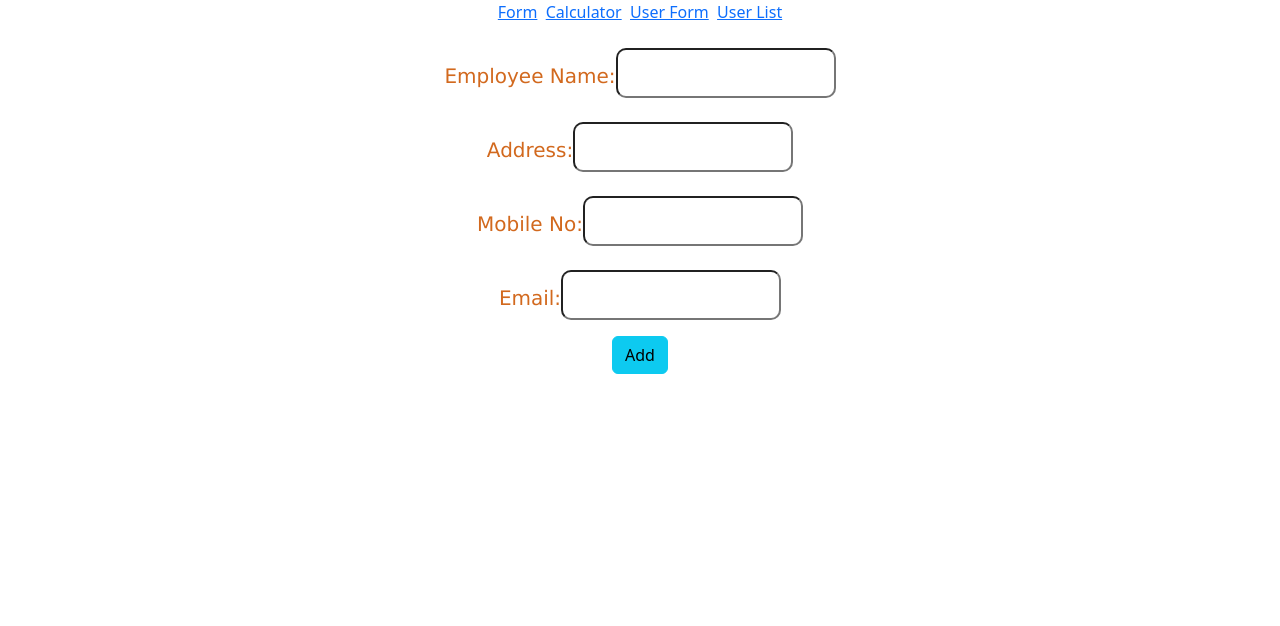
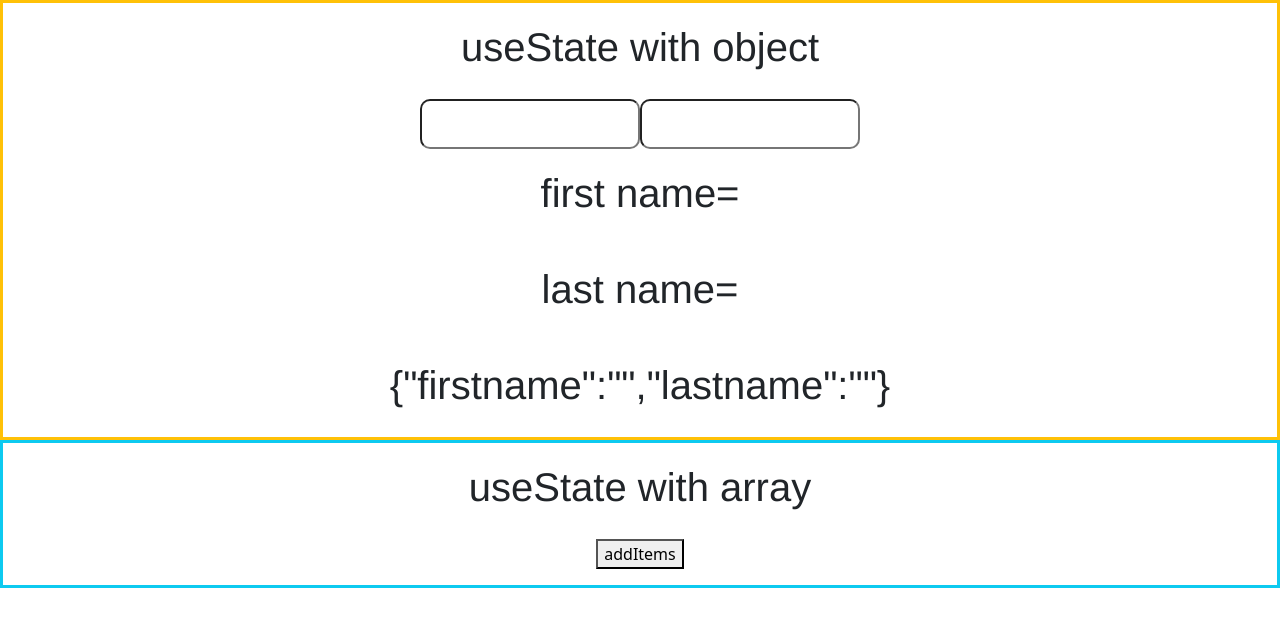
Before and after one commit to Vaibhavi7499/functional-comp-pract-react, a React (Create React App) app: page /userform/1 in a window 1280 px wide. Shown: the top 626 px of the page. Built offline with nearby package versions, Linux system fonts and the light colour scheme; no server answers.

Commit message:
useState hook in react

```diff
--- a/src/App.js
+++ b/src/App.js
@@ -10,6 +10,7 @@ import { BrowserRouter, Route, Routes } from 'react-router-dom';
 import Layout from './Layout';
 import UserForm from './UserForm';
 import UserList from './UserList';
+import UseState from './UseState';
 
 function App() {
   const [name,setName]=useState("vaibhavi")
@@ -40,7 +41,7 @@ function App() {
 {/* <Cal/> */}
 {/* <Form/> */}
 {/* <Form1/> */}
-<BrowserRouter>
+{/* <BrowserRouter>
 <Layout/>
 <Routes>
   <Route path='/form' element={<Form/>}/>
@@ -49,7 +50,8 @@ function App() {
   <Route path='/userlist' element={<UserList/>}/>
   <Route path='/userform/:id' element={<UserForm/>}/>
 </Routes>
-</BrowserRouter>
+</BrowserRouter> */}
+<UseState/>
     </div>
   );
 }
--- /dev/null
+++ b/src/UseState.js
@@ -0,0 +1,44 @@
+import React from 'react'
+import { useState } from 'react'
+function UseState() {
+    const [name,setName]=useState({
+        firstname:"",
+        lastname:""
+    })
+    const [items,setItems]=useState([])
+    const addItem=()=>{
+        setItems([
+            ...items,
+            {
+                id:items.length,
+                value:Math.floor(Math.random()*10)+1
+            }
+        ])
+    }
+    console.log(items)
+  return (
+    <div>
+        <div className="border border-warning border-3">
+        <h1>useState with object</h1>
+        <input type='text' value={name.firstname} onChange={(e)=>setName({...name,firstname:e.target.value})}></input>
+        <input type='text' value={name.lastname} onChange={(e)=>setName({...name,lastname:e.target.value})}></input>
+<h1>first name={name.firstname}</h1>
+<h1>last name={name.lastname}</h1>
+<h1>{JSON.stringify(name)}</h1>
+</div>
+<div className="border border-info border-3">
+    <h1>useState with array</h1>
+    <button onClick={addItem}>addItems</button>
+    <ul>
+        {
+            items.map((e)=>(
+                <li>{e.value}</li>
+            ))
+        }
+    </ul>
+</div>
+    </div>
+  )
+}
+
+export default UseState
```
